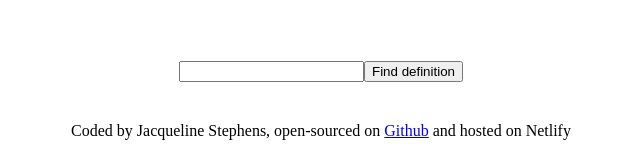
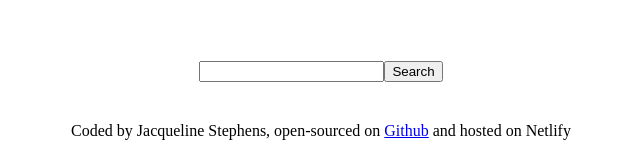
Before and after one commit to JStepns/dictionary-project, a React (Create React App) app: page / in a window 1280 px wide. Shown: the part 471-622 px from the top of the page, without its empty margins (319-959 px from the left). Built offline with nearby package versions, Linux system fonts and the light colour scheme.

Commit message:
Created Results component
App now displays the search word and first definition retrieved from the API

```diff
--- /dev/null
+++ b/src/Results.css
@@ -0,0 +1,3 @@
+.Container {
+  padding-bottom: 30px;
+}
--- /dev/null
+++ b/src/Results.js
@@ -0,0 +1,17 @@
+import React from "react";
+import "./Results.css";
+
+export default function Results (props){
+    if (props.results){
+        return (
+            <div className = "Results">
+                <div className = "Container">
+                    <h2>{props.results.word}</h2>
+                    <p>{props.results.meanings[0].definitions[0].definition}</p>
+                </div>
+            </div>
+    );
+    } else {
+        return null;
+    }
+}
--- a/src/SearchForm.js
+++ b/src/SearchForm.js
@@ -1,12 +1,15 @@
 import React, { useState } from "react";
 import axios from "axios";
+import Results from "./Results";
 import "./SearchForm.css";
 
 export default function SearchForm() {
     let [searchWord, setSearchWord] = useState("");
+    let [results, setResults] = useState(null);
 
     function handleResponse(response) {
-        console.log(response.data);
+        console.log(response.data[0]);
+        setResults(response.data[0]);
     }
 
     function search(event) {
@@ -27,8 +30,9 @@ export default function SearchForm() {
         <div className="SearchForm">
             <form onSubmit={search}>
                 <input type="search" onChange={handleSearchWordChange} />
-                <input type="submit" value="Find definition" />
+                <input type="submit" value="Search" />
             </form>
+            <Results results={results}/>
         </div>
     );
 }
```
Also changed, not shown: public/manifest.json.
